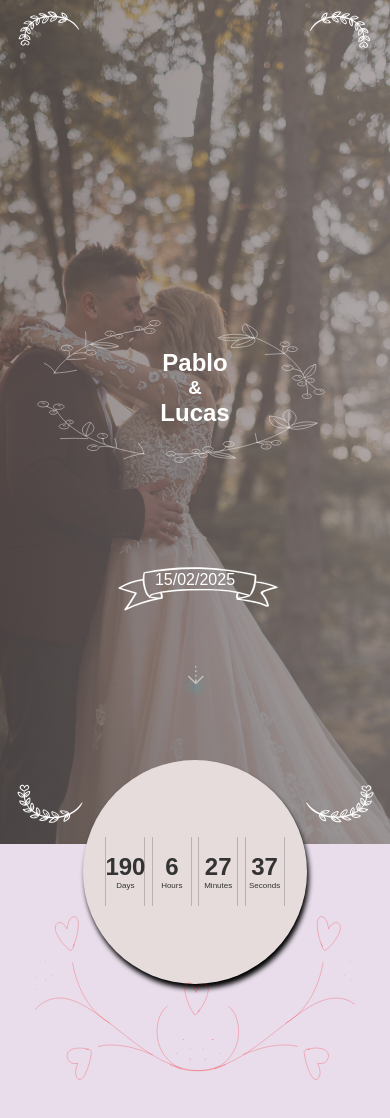
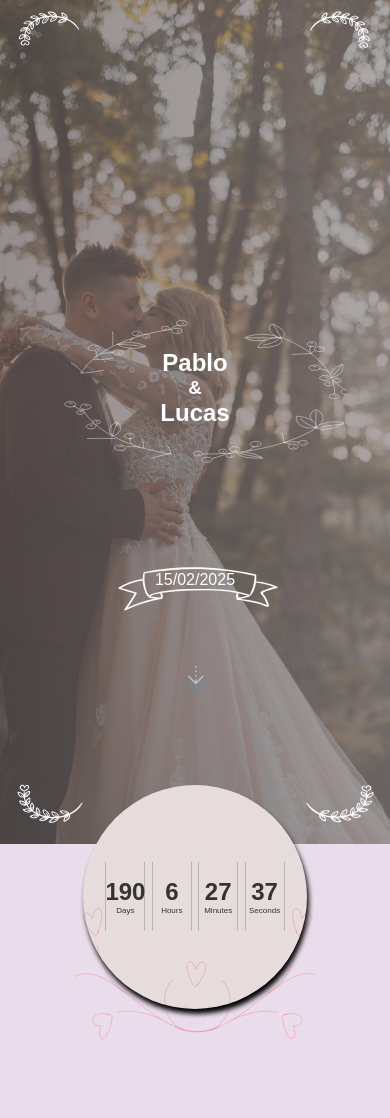
Before and after one commit to Mateo9771/Tarjeta-de-invitaci-n, a React (Vite) app: page / in a window 390 px wide. Shown: the top 1118 px of the page. Built offline with nearby package versions, Linux system fonts and the light colour scheme.

Commit message:
dimensiones

```diff
--- a/src/Components/CountDownTimer/CountDownTimer.css
+++ b/src/Components/CountDownTimer/CountDownTimer.css
@@ -1,5 +1,5 @@
 .countdown-timer {
-    top: 90vh;
+    top: 93vh;
     position: absolute;
     border-radius: 50%;
     background-color: rgb(230, 220, 220);
--- a/src/Components/FrontPage/FrontPage.css
+++ b/src/Components/FrontPage/FrontPage.css
@@ -74,6 +74,7 @@
 
 @media only screen and (max-width: 575px){
     .FrontPageCenter{
-        background-position: -11rem  !important;
+        width: 19rem !important;
+        background-position: -12rem  !important;
     }
 }
--- a/src/Components/TipeCap/TipeCap.css
+++ b/src/Components/TipeCap/TipeCap.css
@@ -17,10 +17,10 @@
 
 @media only screen and (max-width: 575px){
    .TimeDecoration{
-    width: 20rem !important;
+    width: 15rem !important;
     height: 20rem !important;
     background-repeat: no-repeat;
-    background-size: calc(25rem) !important;
+    background-size: calc(20rem) !important;
     background-position: -2.5rem 2rem !important;
    }
 }
```
